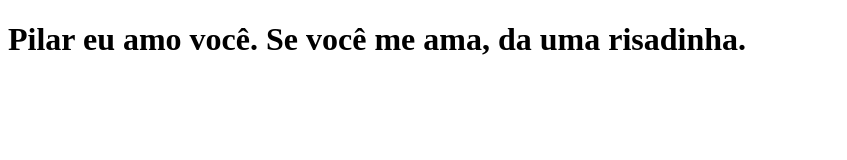
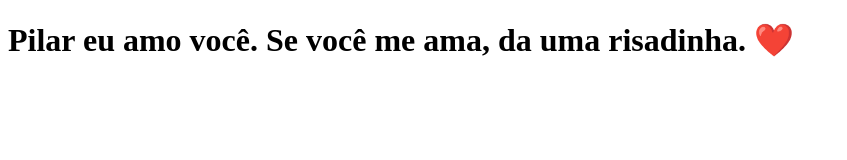
Before and after one commit to joaodemarco/clone-tabnews, a Next.js app: page / in a window 1280 px wide. Shown: the top 160 px of the page, without its empty margins (0-847 px from the left). Built offline with nearby package versions, Linux system fonts and the light colour scheme.

Commit message:
altera mensagem

```diff
--- a/pages/index.js
+++ b/pages/index.js
@@ -1,5 +1,5 @@
 function Home () {
-    return <h1>Pilar eu amo você. Se você me ama, da uma risadinha.</h1>
+    return <h1>Pilar eu amo você. Se você me ama, da uma risadinha. ❤️</h1>
 }
 
 export default Home;
```
